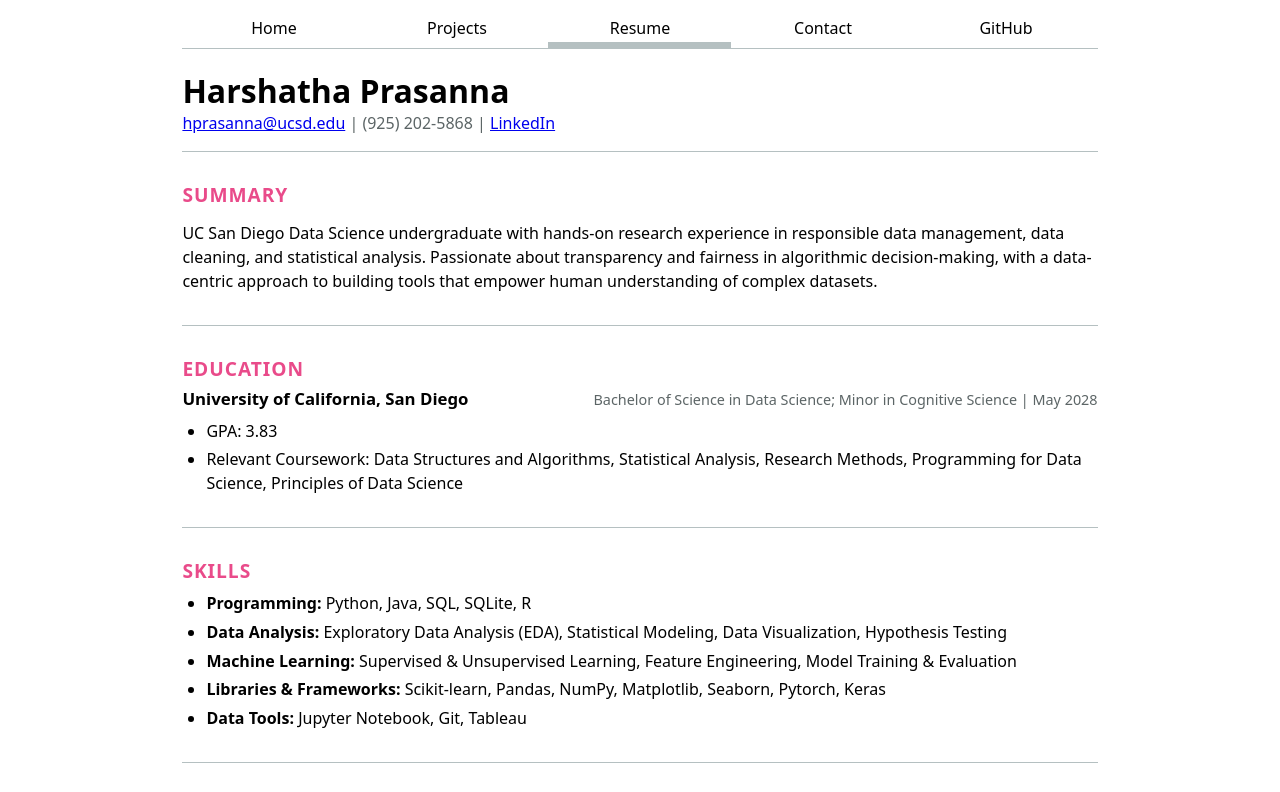
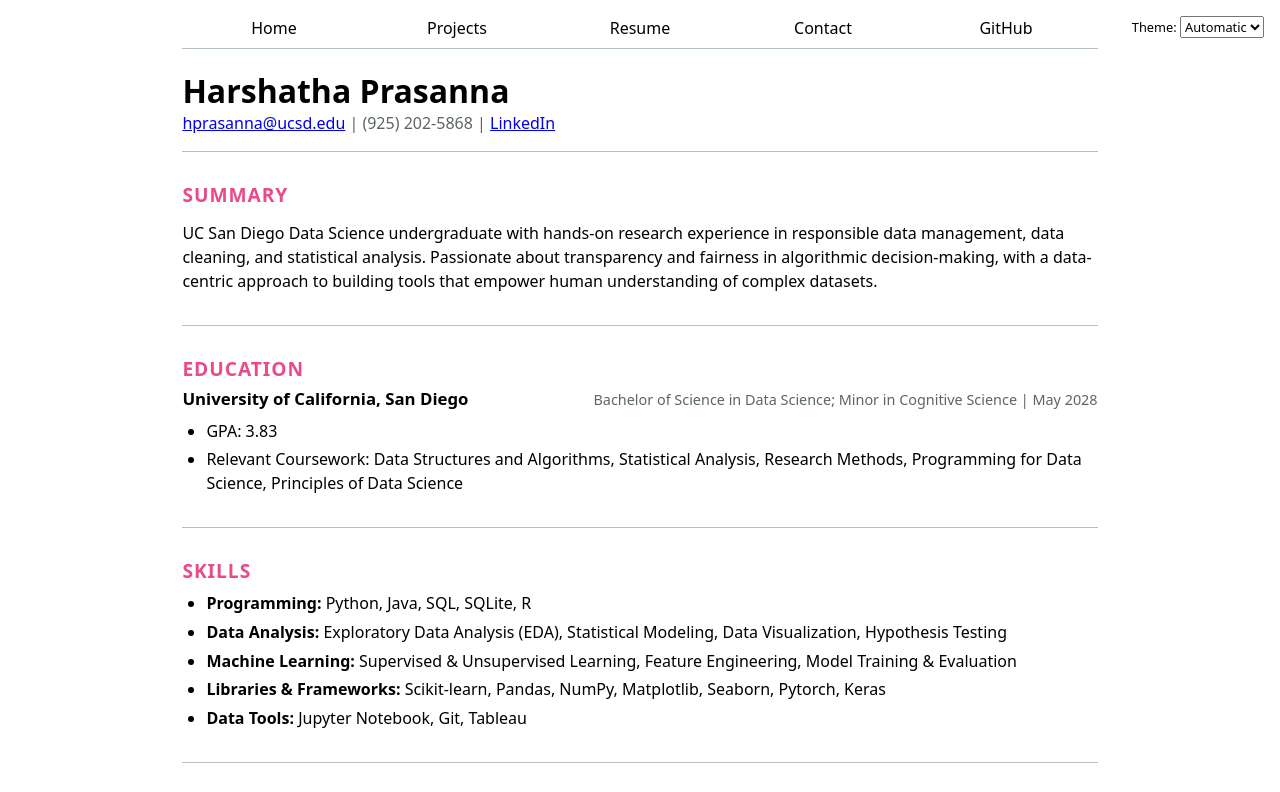
Before and after one commit to harshatha-prasanna/portfolio, a plain HTML site: page resume/index.html in a window 1280 px wide. Shown: the top 792 px of the page. Drawn offline with Linux system fonts and the light colour scheme.

Commit message:
updated with new themes

```diff
--- /dev/null
+++ b/global.js
@@ -0,0 +1,63 @@
+console.log("IT'S ALIVE!");
+
+function $$(selector, context = document) {
+  return Array.from(context.querySelectorAll(selector));
+}
+
+const BASE_PATH = (location.hostname === "localhost" || location.hostname === "127.0.0.1")
+  ? "/"
+  : "/portfolio/";
+
+let pages = [
+  { url: '', title: 'Home' },
+  { url: 'projects/', title: 'Projects' },
+  { url: 'resume/', title: 'Resume' },
+  { url: 'contact/', title: 'Contact' },
+  { url: 'https://github.com/harshatha-prasanna', title: 'GitHub' },
+];
+
+let nav = document.createElement('nav');
+document.body.prepend(nav);
+
+for (let p of pages) {
+  let url = p.url;
+  let title = p.title;
+
+  url = !url.startsWith('http') ? BASE_PATH + url : url;
+
+  let a = document.createElement('a');
+  a.href = url;
+  a.textContent = title;
+
+  a.classList.toggle('current', a.host === location.host && a.pathname === location.pathname);
+
+  if (a.host !== location.host) {
+    a.target = '_blank';
+  }
+
+  nav.append(a);
+}
+
+document.body.insertAdjacentHTML(
+  'afterbegin',
+  `<label class="color-scheme">
+    Theme:
+    <select>
+      <option value="light dark">Automatic</option>
+      <option value="light">Light</option>
+      <option value="dark">Dark</option>
+    </select>
+  </label>`
+);
+
+let select = document.querySelector('.color-scheme select');
+
+if ('colorScheme' in localStorage) {
+  document.documentElement.style.setProperty('color-scheme', localStorage.colorScheme);
+  select.value = localStorage.colorScheme;
+}
+
+select.addEventListener('input', function(event) {
+  document.documentElement.style.setProperty('color-scheme', event.target.value);
+  localStorage.colorScheme = event.target.value;
+});
--- a/resume/index.html
+++ b/resume/index.html
@@ -5,16 +5,9 @@
     <meta name="viewport" content="width=device-width, initial-scale=1.0">
     <title>Harshatha Prasanna's Resume</title>
     <link rel="stylesheet" href="../style.css">
+    <script type="module" src="../global.js"></script>
 </head>
 <body>
-    <nav>
-        <a href="../index.html">Home</a>
-        <a href="../projects/index.html">Projects</a>
-        <a class="current" href="index.html">Resume</a>
-        <a href="../contact/index.html">Contact</a>
-        <a href="https://github.com/harshatha-prasanna" target="_blank">GitHub</a>
-    </nav>
-
     <header>
         <h1>Harshatha Prasanna</h1>
         <p>
--- a/style.css
+++ b/style.css
@@ -7,11 +7,13 @@
 html {
     --color-accent: oklch(65% 50% 0);
     accent-color: var(--color-accent);
+    color-scheme: light dark;
 }
 
 nav {
     display: flex;
-    border-bottom: 1px solid oklch(80% 3% 200);
+    --border-color: oklch(50% 10% 200 / 40%);
+    border-bottom: 1px solid var(--border-color);
     margin-bottom: 1.5em;
 }
 
@@ -24,14 +26,14 @@
 }
 
 nav a.current {
-    border-bottom: 0.4em solid oklch(80% 3% 200);
+    border-bottom: 0.4em solid var(--border-color);
     padding-bottom: 0.1em;
 }
 
 nav a:hover {
     border-bottom: 0.4em solid var(--color-accent);
     padding-bottom: 0.1em;
-    background-color: oklch(from var(--color-accent) 95% 5% h);
+    background-color: color-mix(in oklch, var(--color-accent), canvas 85%);
 }
 
 /* Contact form */
@@ -95,7 +97,6 @@
     width: 100%;
 }
 
-
 /* Resume */
 header h1 {
     font-size: 200%;
@@ -152,3 +153,16 @@
 section ul li {
     margin-bottom: 0.3em;
 }
+
+/* Color scheme switcher */
+.color-scheme {
+    position: absolute;
+    top: 1rem;
+    right: 1rem;
+    font-size: 80%;
+    font-family: inherit;
+}
+
+.color-scheme select {
+    font: inherit;
+}
```
Also changed, not shown: contact/index.html (+1 -9 lines), index.html (+1 -10 lines), projects/index.html (+1 -8 lines).
